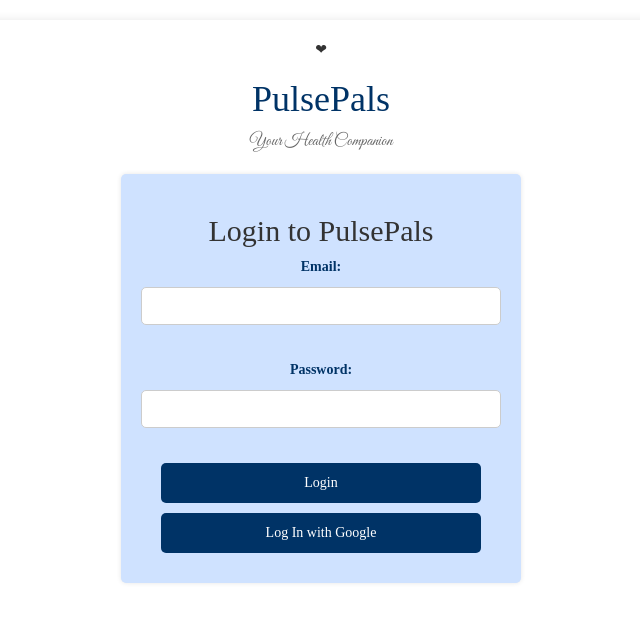
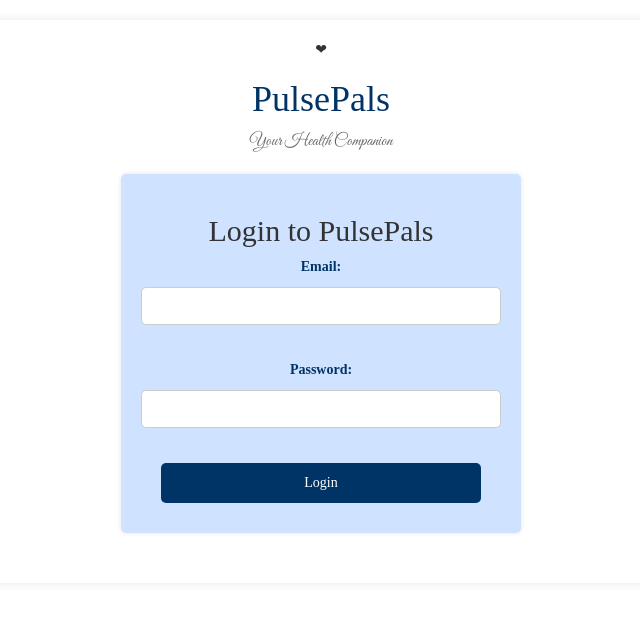
Before and after one commit to anqixxxx/getstarted-page, a website: page index.html in a window 1280 px wide. Shown: the whole page, without its empty margins (319-959 px from the left). Drawn offline with nearby package versions, Linux system fonts and the light colour scheme; no server answers.

Commit message:
Update index.html

```diff
--- a/index.html
+++ b/index.html
@@ -107,7 +107,6 @@
           <input type="password" id="password" name="password" required><br><br>
           <button type="submit" class="btn">Login</button>
         </form>
-        <button type="button" id="googleLoginButton" class="btn btn-default btn-block">Log In with Google</button>
       </div>
     </div>
   </div>
```
